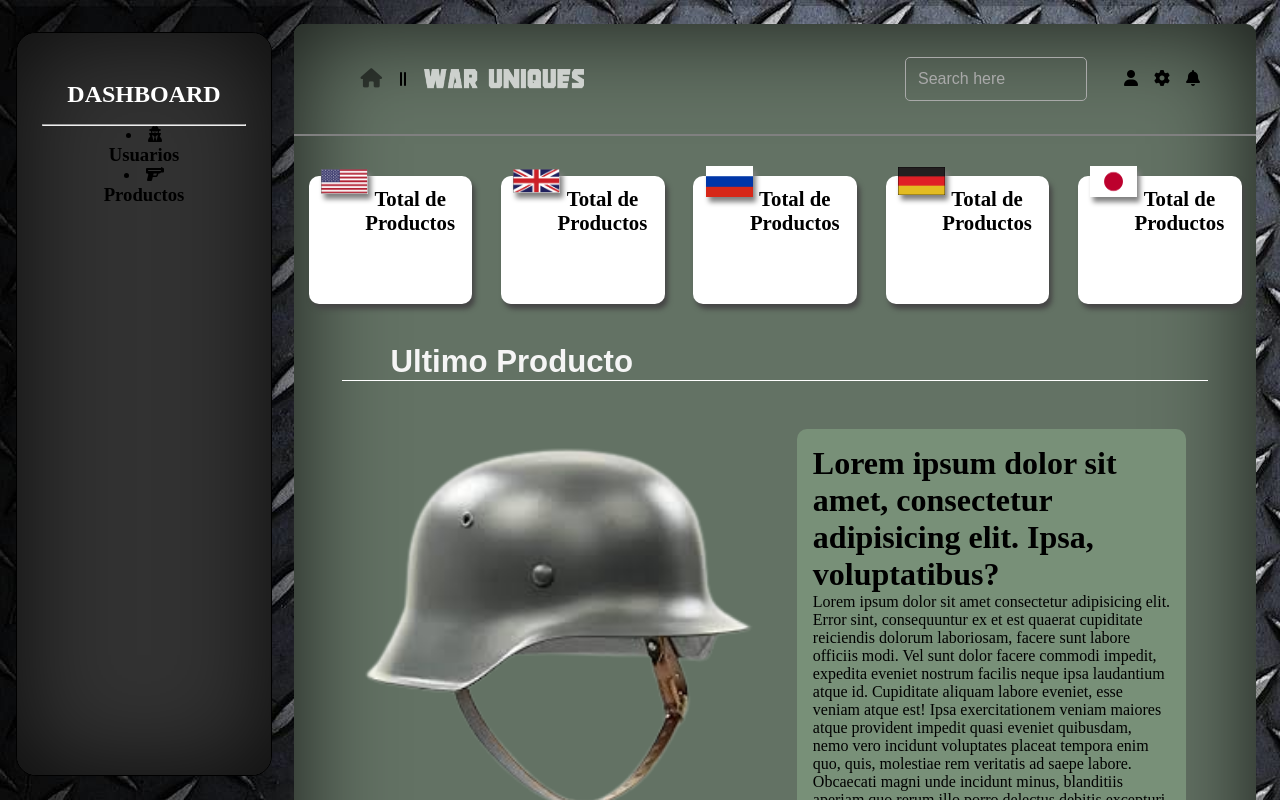
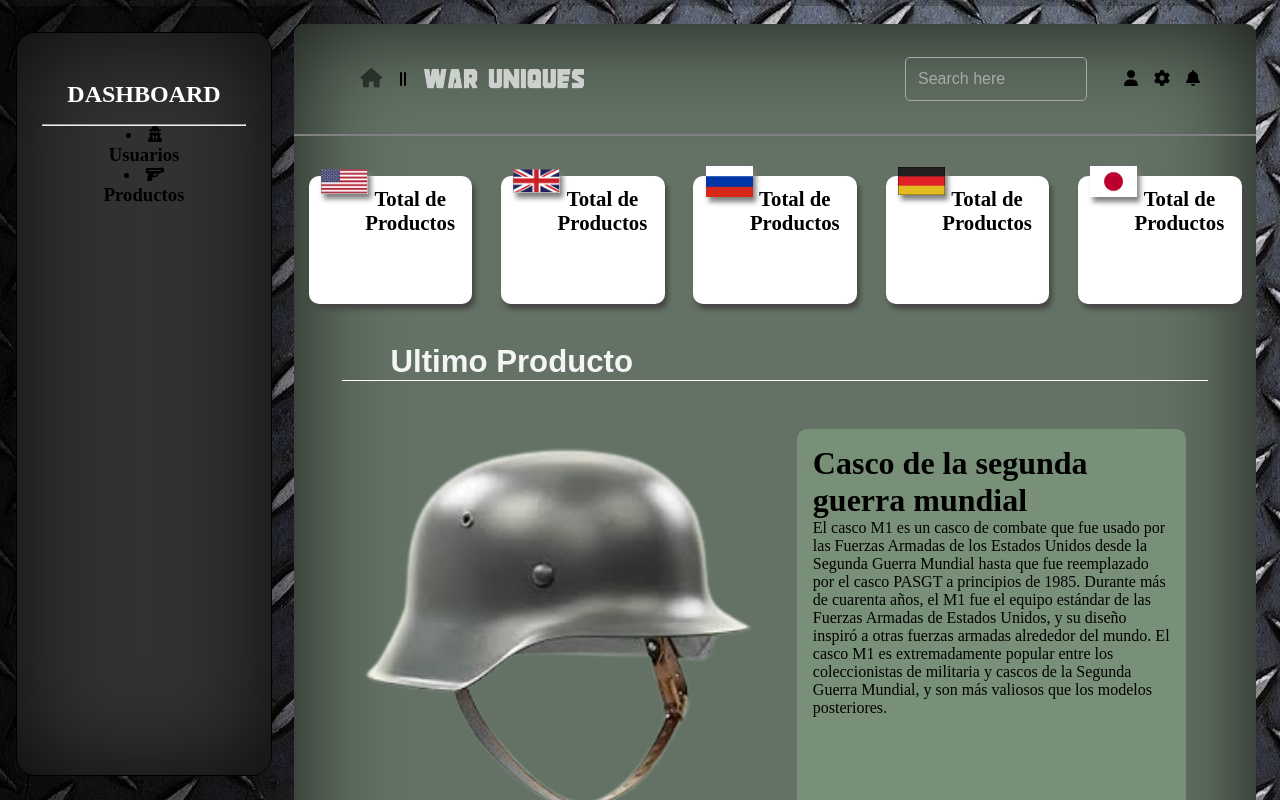
Before and after one commit to diego1005/war_uniques, a React (Create React App) app in the folder dashboard/: page / in a window 1280 px wide. Shown: the top 800 px of the page. Built offline with nearby package versions, Linux system fonts and the light colour scheme; a web font is replaced by a local one.

Commit message:
Update MainSection.jsx

```diff
--- a/dashboard/src/Components/Main/MainSection/MainSection.jsx
+++ b/dashboard/src/Components/Main/MainSection/MainSection.jsx
@@ -13,8 +13,10 @@ function MainSection() {
           <img src={imagen} alt="imagen de prueba" className="main-image" />
         </div>
         <div className="main-section-description">
-          <h1 className='main-title'>Lorem ipsum dolor sit amet, consectetur adipisicing elit. Ipsa, voluptatibus?</h1>
-          <p className='main-desc'>Lorem ipsum dolor sit amet consectetur adipisicing elit. Error sint, consequuntur ex et est quaerat cupiditate reiciendis dolorum laboriosam, facere sunt labore officiis modi. Vel sunt dolor facere commodi impedit, expedita eveniet nostrum facilis neque ipsa laudantium atque id. Cupiditate aliquam labore eveniet, esse veniam atque est! Ipsa exercitationem veniam maiores atque provident impedit quasi eveniet quibusdam, nemo vero incidunt voluptates placeat tempora enim quo, quis, molestiae rem veritatis ad saepe labore. Obcaecati magni unde incidunt minus, blanditiis aperiam quo rerum illo porro delectus debitis excepturi nihil hic repellat temporibus explicabo aspernatur deserunt quidem nesciunt quod nobis sunt ut dolores! Voluptatibus molestias adipisci repellat tempore mollitia repudiandae eligendi, officiis expedita ipsam, nisi placeat quam laudantium illo consectetur. Illum, odio explicabo? Cupiditate exercitationem neque animi autem impedit sapiente ea adipisci.</p>
+          <h1 className='main-title'>Casco de la segunda guerra mundial</h1>
+          <p className='main-desc'>El casco M1 es un casco de combate que fue usado por las Fuerzas Armadas de los Estados Unidos desde la Segunda Guerra Mundial hasta
+          que fue reemplazado por el casco PASGT a principios de 1985. Durante más de cuarenta años, el M1 fue el equipo estándar de las Fuerzas Armadas de Estados Unidos, y su diseño inspiró a otras fuerzas armadas alrededor del mundo.
+El casco M1 es extremadamente popular entre los coleccionistas de militaria y cascos de la Segunda Guerra Mundial, y son más valiosos que los modelos posteriores.</p>
         </div>
       </div>
     </div>
```
